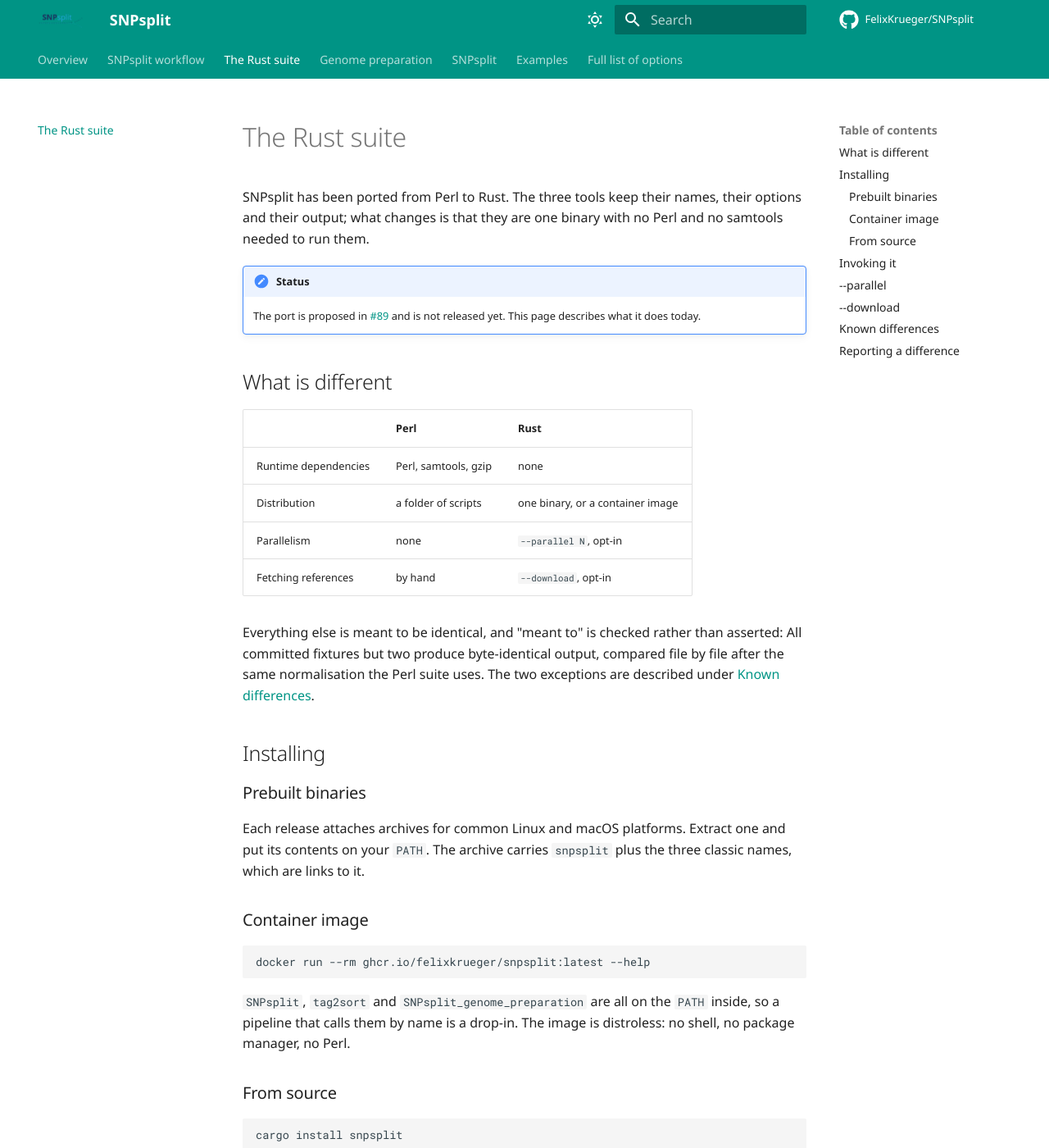
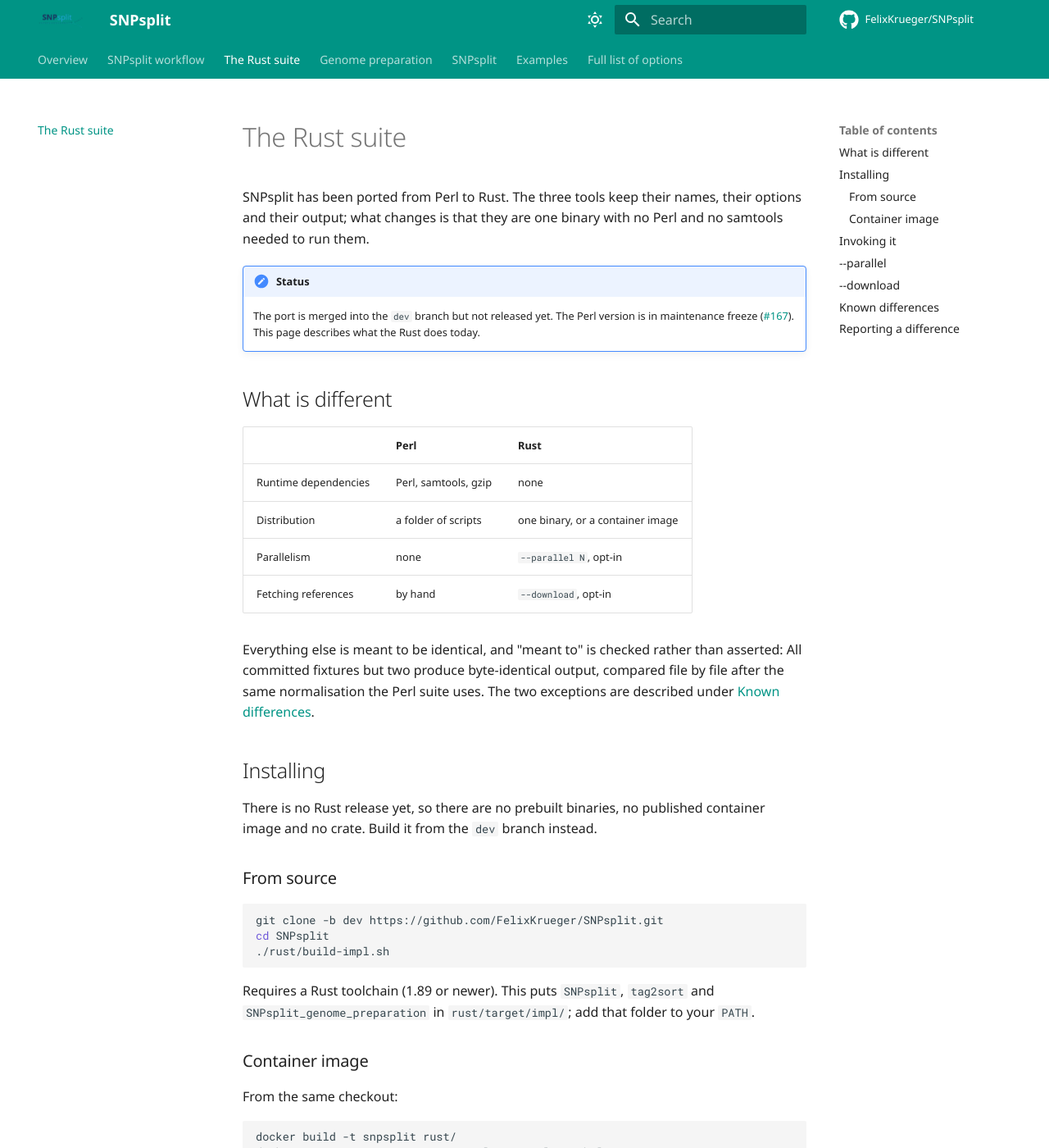
Before and after one commit to FelixKrueger/SNPsplit, an MkDocs documentation site: the page built from docs/rust.md, in a window 1280 px wide and 1400 px high. Shown: the whole window at 82% size. Built offline with MkDocs 1.6.1 and Material for MkDocs 9.7.7, drawn with Linux system fonts in a browser that asks for light colours; comment, search, counter and statistics services are not loaded; some of the changed text lies outside the part shown.

Commit message:
Say the Rust is unreleased and how to build it; date the docs v0.9.2
docs/rust.md and rust/README.md offered release archives, a ghcr.io image and cargo install, none of which exist yet. The Perl version notes in rust/README.md and help.rs said v0.9.0; banners and help pages match v0.9.2. rust/README.md linked DESIGN.md, which was never merged (#123).

````diff
--- a/docs/rust.md
+++ b/docs/rust.md
@@ -6,8 +6,9 @@
 
 !!! note "Status"
 
-    The port is proposed in [#89](https://github.com/FelixKrueger/SNPsplit/issues/89) and is
-    not released yet. This page describes what it does today.
+    The port is merged into the `dev` branch but not released yet. The Perl version is in
+    maintenance freeze ([#167](https://github.com/FelixKrueger/SNPsplit/issues/167)). This page
+    describes what the Rust does today.
 
 ## What is different
 
@@ -25,29 +26,32 @@
 
 ## Installing
 
-### Prebuilt binaries
+There is no Rust release yet, so there are no prebuilt binaries, no published container image
+and no crate. Build it from the `dev` branch instead.
 
-Each release attaches archives for common Linux and macOS platforms. Extract one and put its
-contents on your `PATH`. The archive carries `snpsplit` plus the three classic names, which
-are links to it.
+### From source
+
+```sh
+git clone -b dev https://github.com/FelixKrueger/SNPsplit.git
+cd SNPsplit
+./rust/build-impl.sh
+```
+
+Requires a Rust toolchain (1.89 or newer). This puts `SNPsplit`, `tag2sort` and
+`SNPsplit_genome_preparation` in `rust/target/impl/`; add that folder to your `PATH`.
 
 ### Container image
 
+From the same checkout:
+
 ```sh
-docker run --rm ghcr.io/felixkrueger/snpsplit:latest --help
+docker build -t snpsplit rust/
+docker run --rm --entrypoint SNPsplit snpsplit --help
 ```
 
 `SNPsplit`, `tag2sort` and `SNPsplit_genome_preparation` are all on the `PATH` inside, so a
 pipeline that calls them by name is a drop-in. The image is distroless: no shell, no package
 manager, no Perl.
-
-### From source
-
-```sh
-cargo install snpsplit
-```
-
-Requires a Rust toolchain (1.89 or newer).
 
 ## Invoking it
 
````
Also changed, not shown: docs/README.md (+1 -1 lines), rust/README.md (+9 -7 lines), 1 other file.
